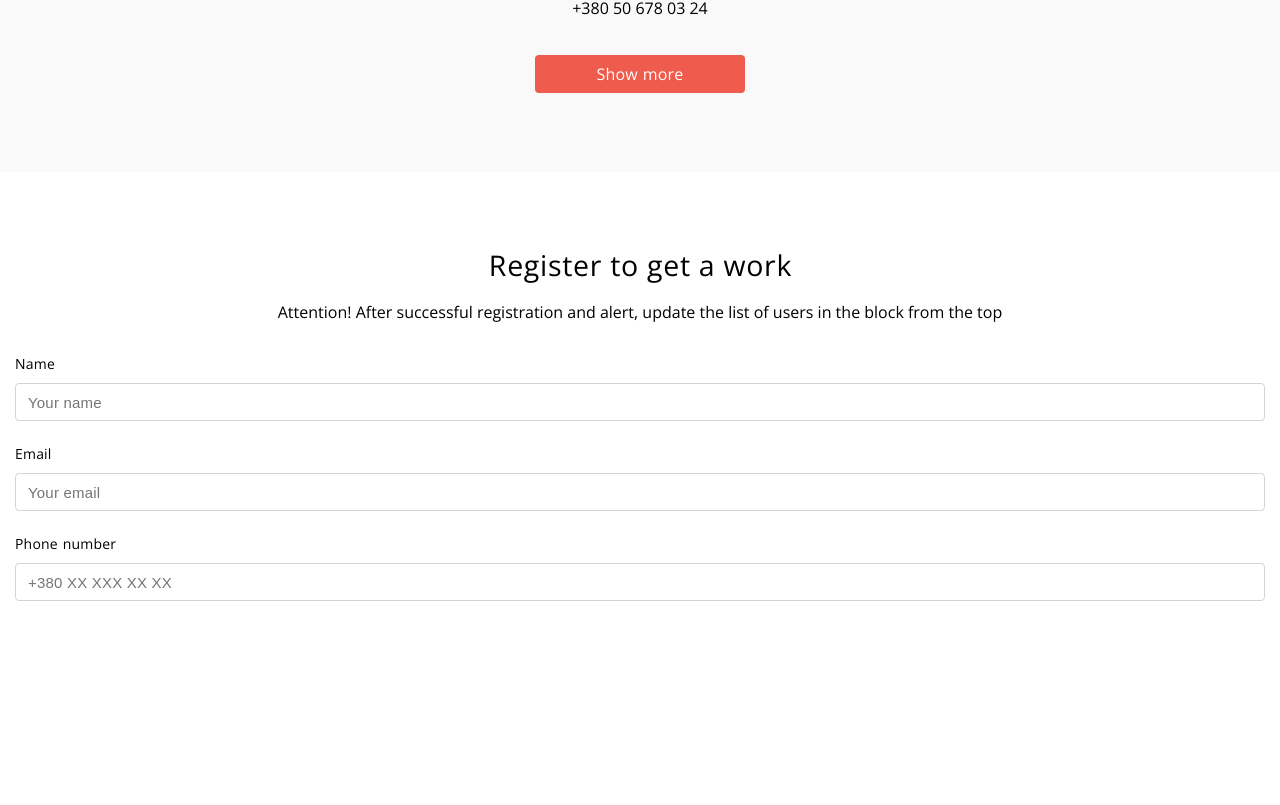
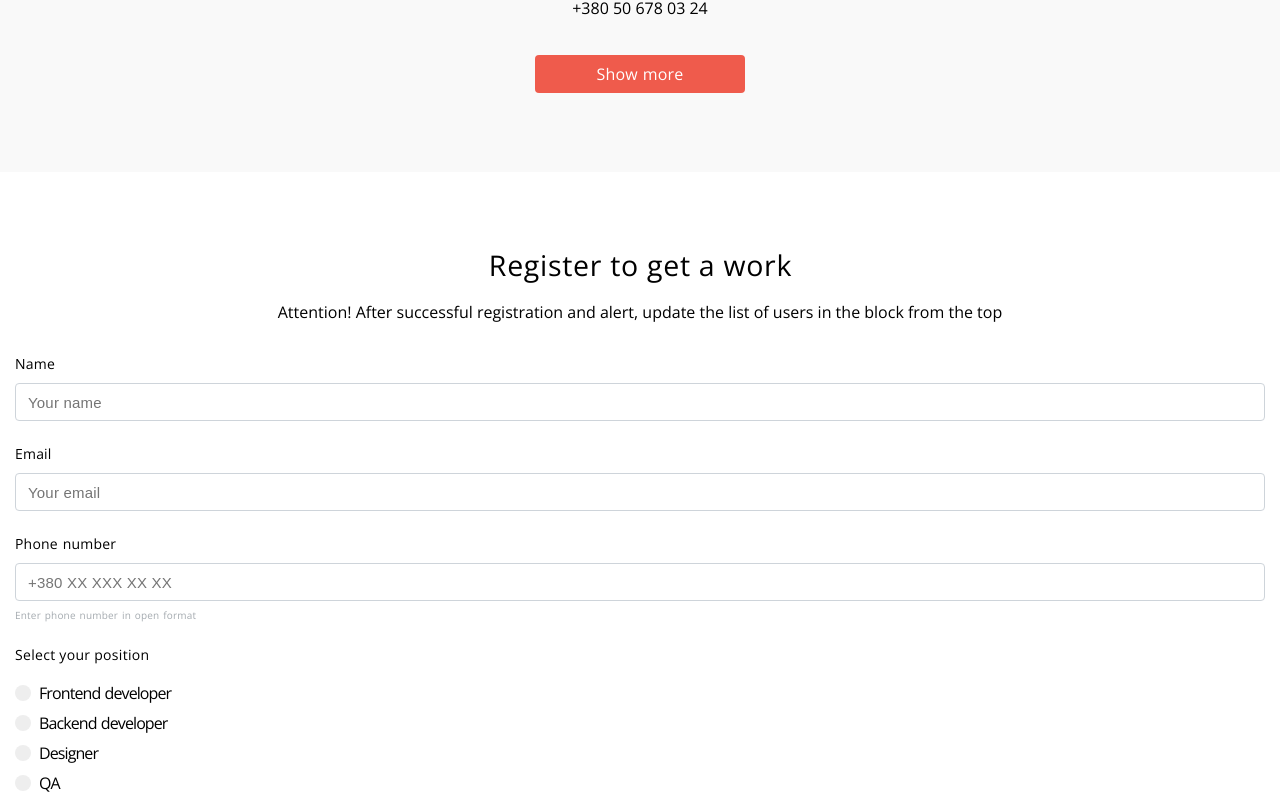
Before and after one commit to nedosika/testtask, a React (Create React App) app: page / in a window 1280 px wide. Shown: the part 2119-2924 px from the top of the page. Before the commit the page ends 2746 px from the top, so only its background shows below. Built offline with nearby package versions, Linux system fonts and the light colour scheme.

Commit message:
add radiobutton

```diff
--- a/src/components/App/App.js
+++ b/src/components/App/App.js
@@ -80,7 +80,27 @@ function App() {
                     </label>
                     <label>Phone number
                         <input type={"phone"} placeholder="+380 XX XXX XX XX"/>
+                        <span>Enter phone number in open format</span>
                     </label>
+                    <div className={styles.inputPosition}>
+                        <h3>Select your position</h3>
+                        <label className={styles.container}>
+                            <input type="radio" name="position" value="Frontend developer"/>Frontend developer
+                            <span className={styles.checkMark}></span>
+                        </label>
+                        <label className={styles.container}>
+                            <input type="radio" name="position" value="Backend developer"/>Backend developer
+                            <span className={styles.checkMark}></span>
+                        </label>
+                        <label className={styles.container}>
+                            <input type="radio" name="position" value="Designer"/>Designer
+                            <span className={styles.checkMark}></span>
+                        </label>
+                        <label className={styles.container}>
+                            <input type="radio" name="position" value="QA"/>QA
+                            <span className={styles.checkMark}></span>
+                        </label>
+                    </div>
                 </form>
             </section>
         </div>
--- a/src/components/App/App.module.scss
+++ b/src/components/App/App.module.scss
@@ -235,8 +235,8 @@ input {
       margin-top: 13px;
       font-size: 14px;
 
-      label{
-        padding-bottom: 26px;
+      label {
+        padding-bottom: 20px;
         word-spacing: 1px;
         letter-spacing: 0.2px;
       }
@@ -244,12 +244,85 @@ input {
       input {
         width: 100%;
         margin-top: 12px;
+        margin-bottom: 6px;
         border: 1px solid #ced4da;
         padding: 10px 10px 9px 12px;
         box-sizing: border-box;
         border-radius: 4px;
         font-size: 15px;
         letter-spacing: 0.2px;
+      }
+
+      span {
+        font-size: 10px;
+        color: #a5abb0;
+      }
+
+      .inputPosition {
+        display: flex;
+        flex-direction: column;
+        padding-top: 7px;
+
+        h3{
+          letter-spacing: 0.3px;
+          margin-bottom: 23px;
+        }
+
+        .container{
+          display: block;
+          position: relative;
+          padding-left: 24px;
+          padding-bottom: 14px;
+          cursor: pointer;
+          font-size: 16px;
+          letter-spacing: -0.9px;
+          user-select: none;
+
+          input{
+            position: absolute;
+            opacity: 0;
+            cursor: pointer;
+            height: 0;
+            width: 0;
+          }
+        }
+        .checkMark{
+          position: absolute;
+          top: 0;
+          left: 0;
+          height: 16px;
+          width: 16px;
+          border-radius: 50%;
+          background-color: #eee;
+        }
+
+        .container:hover input ~ .checkMark {
+          background-color: #ccc;
+        }
+
+        .container input:checked ~ .checkMark {
+          background-color: #007bff;
+          border: none;
+        }
+
+        .checkMark:after {
+          content: "";
+          position: absolute;
+          display: none;
+        }
+
+        .container input:checked ~ .checkMark:after {
+          display: block;
+        }
+
+        .container .checkMark:after {
+          top: 5px;
+          left: 5px;
+          width: 6px;
+          height: 6px;
+          border-radius: 50%;
+          background: white;
+        }
       }
     }
 
```
